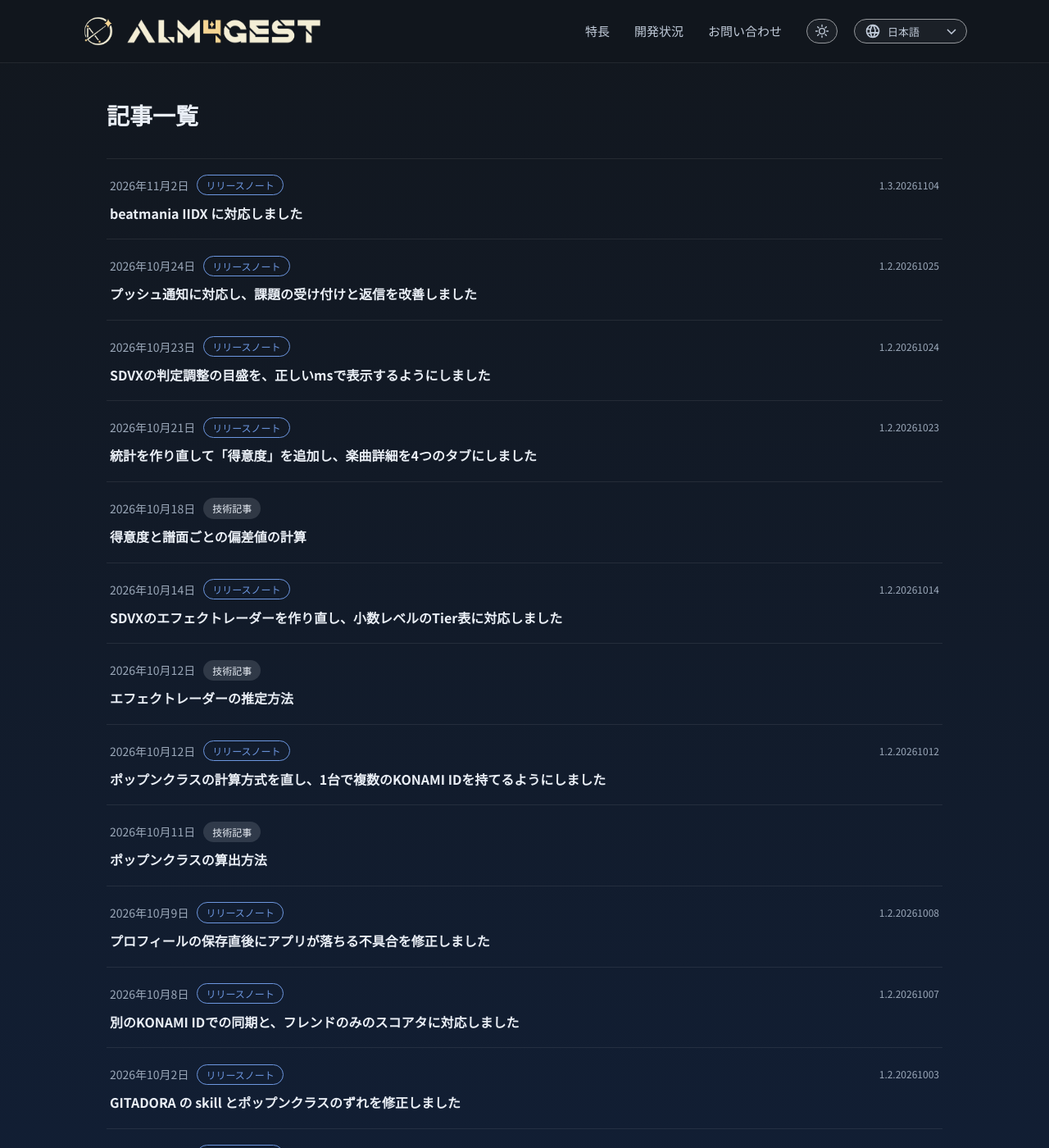
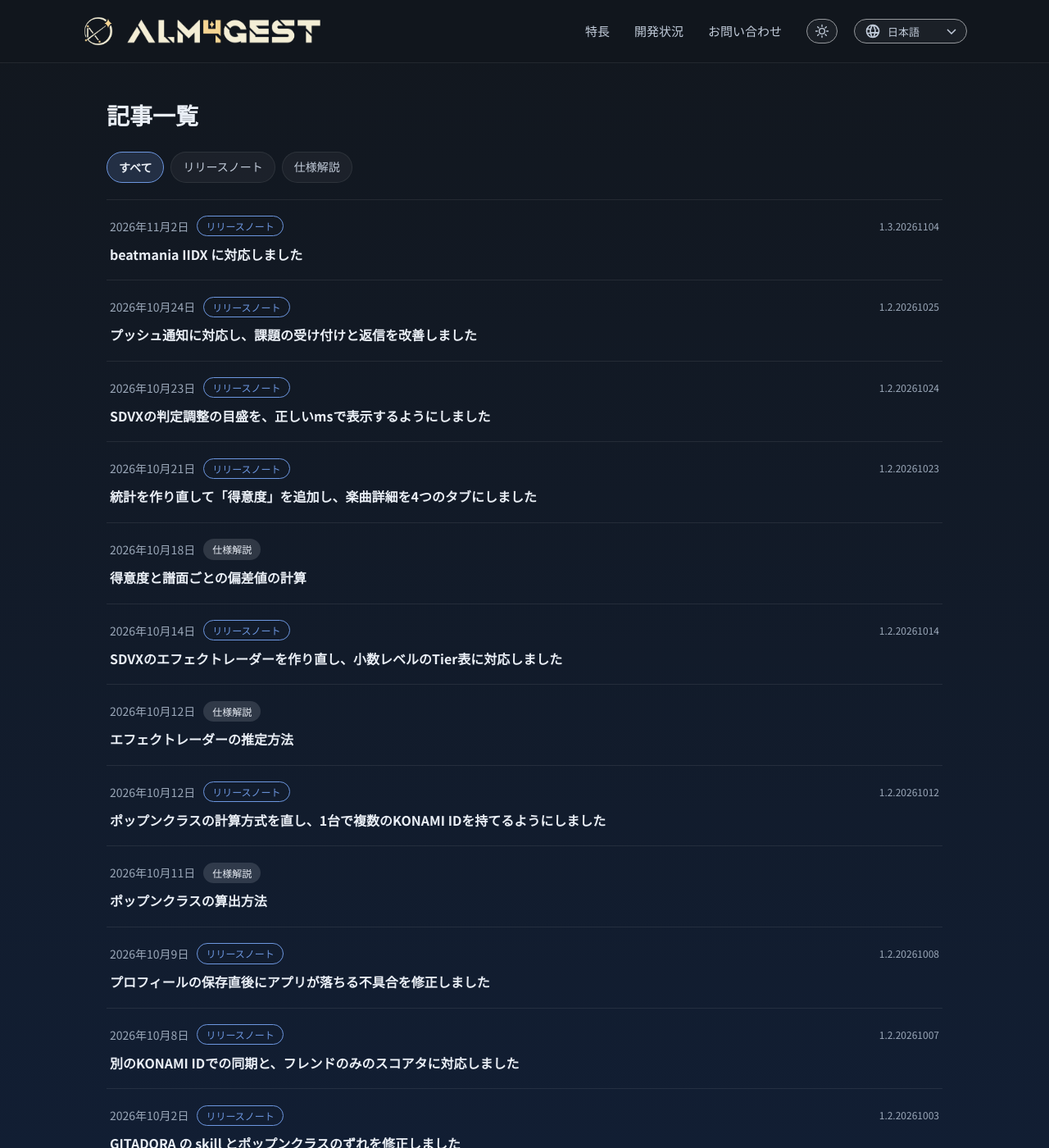
Before and after one commit to ekarunian/alm4gest-site, a Jekyll site: the page built from blog/index.md, in a window 1280 px wide and 1400 px high. Shown: the whole window at 82% size. Built offline with Jekyll 4.4.1, drawn with Linux system fonts in a browser that asks for light colours; some web fonts are replaced.

Commit message:
記事一覧に種類の絞り込みを付け、技術記事の札を仕様解説に改名、スマホでグラフの値ラベルが行名に重なるのを直した
Co-Authored-By: Claude Opus 5.5 <noreply@anthropic.com>
Claude-Session: https://claude.ai/code/session_01QKGbUHK1M547cGEHESTRxr

```diff
--- a/_data/i18n.yml
+++ b/_data/i18n.yml
@@ -45,7 +45,8 @@ ja:
     zoom: "拡大して見る"
     close: "閉じる"
     title: "記事一覧"
-    kinds: { release: "リリースノート", tech: "技術記事" }
+    all: "すべて"
+    kinds: { release: "リリースノート", tech: "仕様解説" }
     date_format: "%Y年%-m月%-d日"
   og_locale: ja_JP
   html_lang: ja
@@ -138,6 +139,7 @@ en:
     zoom: "View larger"
     close: "Close"
     title: "Blog"
+    all: "All"
     kinds: { release: "Release notes", tech: "Tech article" }
     date_format: "%B %-d, %Y"
   og_locale: en_US
@@ -213,6 +215,7 @@ ko:
     zoom: "크게 보기"
     close: "닫기"
     title: "블로그"
+    all: "전체"
     kinds: { release: "릴리스 노트", tech: "기술 글" }
     date_format: "%Y년 %-m월 %-d일"
   og_locale: ko_KR
@@ -288,6 +291,7 @@ zh:
     zoom: "放大檢視"
     close: "關閉"
     title: "部落格"
+    all: "全部"
     kinds: { release: "版本說明", tech: "技術文章" }
     date_format: "%Y年%-m月%-d日"
   og_locale: zh_TW
--- a/_includes/palmdoc-site.css
+++ b/_includes/palmdoc-site.css
@@ -59,3 +59,7 @@
   .pd .dtable td.num { display: flex; justify-content: space-between; gap: 16px; margin-top: 6px; }
   .pd .dtable td.num::before { display: inline; margin: 0; }
 }
+/* 値の比較グラフ: 狭い画面では行名が線の上に来るので、線の上に出す値ラベルの分だけ線を下げて重なりを防ぐ */
+@media (max-width: 600px) {
+  .pd .mth-vr__track:has(.mth-vr__val.is-above) { margin-top: calc(var(--type-aux) * 1.6); }
+}
--- a/_layouts/blog.html
+++ b/_layouts/blog.html
@@ -10,10 +10,38 @@ layout: default
 <article class="doc release">
   <div class="container">
     <h1 class="doc-title">{{ i.blog.title }}</h1>
-    <ul class="release-list">
+    {%- assign kinds = list | map: "kind" | uniq -%}
+    {%- if kinds.size > 1 %}
+    <div class="blog-filter" data-blog-filter>
+      <button type="button" data-kind="" aria-pressed="true">{{ i.blog.all }}</button>
+      {%- for k in kinds %}
+      <button type="button" data-kind="{{ k }}" aria-pressed="false"><span class="release-kind kind-{{ k }}">{{ i.blog.kinds[k] }}</span></button>
+      {%- endfor %}
+    </div>
+    {%- endif %}
+    <ul class="release-list" data-blog-list>
       {%- for r in list %}
       {% include article-row.html r=r i=i lang=page.lang prefix=lang_prefix %}
       {%- endfor %}
     </ul>
   </div>
 </article>
+<script>
+(function () {
+  // 種類で絞り込む。?kind=tech のように URL でも指定できる
+  var bar = document.querySelector('[data-blog-filter]');
+  var list = document.querySelector('[data-blog-list]');
+  if (!bar || !list) return;
+  var btns = Array.prototype.slice.call(bar.querySelectorAll('button'));
+  var set = function (kind) {
+    btns.forEach(function (b) { b.setAttribute('aria-pressed', b.dataset.kind === kind ? 'true' : 'false'); });
+    Array.prototype.forEach.call(list.children, function (li) { li.hidden = !!kind && !li.classList.contains('kind-' + kind); });
+    var u = new URL(location.href);
+    if (kind) { u.searchParams.set('kind', kind); } else { u.searchParams.delete('kind'); }
+    history.replaceState(null, '', u);
+  };
+  btns.forEach(function (b) { b.addEventListener('click', function () { set(b.dataset.kind); }); });
+  var q = new URL(location.href).searchParams.get('kind');
+  if (q && btns.some(function (b) { return b.dataset.kind === q; })) set(q);
+})();
+</script>
--- a/assets/css/style.css
+++ b/assets/css/style.css
@@ -1315,7 +1315,7 @@ html[lang="ko"] .hero-lead {
 .release-toc a { border-radius: 10px; }
 .release-list { list-style: none; margin: 0; padding: 0; }
 .release-list li { border-top: 1px solid var(--hairline); }
-.release-list li:last-child { border-bottom: 1px solid var(--hairline); }
+.release-list { border-bottom: 1px solid var(--hairline); }
 .release-list a { display: flex; flex-direction: column; gap: 8px; padding: 18px 4px; color: var(--text); text-decoration: none; }
 .release-list a:hover .release-name { color: var(--accent); }
 .release-date { color: var(--muted); font-size: 14px; }
@@ -1396,3 +1396,10 @@ budoux-ja, budoux-zh-hant { word-break: keep-all; overflow-wrap: anywhere; }
 
 /* 技術記事（palmdoc の書き出しを影の中に置く）。色と書体を影の中へ渡す */
 .pd-host { --pd-bg: var(--bg-top); --pd-text: var(--text); --pd-heading: var(--heading); --pd-muted: var(--muted); --pd-accent: var(--accent); --pd-hairline: var(--hairline); --pd-line: var(--line-soft); --pd-card: var(--card); --pd-font: var(--font-body); margin-top: 8px; }
+
+/* 記事一覧の絞り込み。押している種類を塗る */
+.blog-filter { display: flex; flex-wrap: wrap; gap: 8px; margin: -8px 0 20px; }
+.blog-filter button { display: inline-flex; align-items: center; min-height: 36px; padding: 4px 14px; border: 1px solid var(--hairline); border-radius: 999px; background: var(--card); color: var(--text); font: inherit; font-size: 14px; cursor: pointer; }
+.blog-filter button .release-kind { padding: 0; border: 0; background: none; font-size: 14px; color: inherit; }
+.blog-filter button[aria-pressed="true"] { border-color: var(--accent); background: color-mix(in srgb, var(--accent) 18%, transparent); color: var(--heading); font-weight: 700; }
+.release-list li[hidden] { display: none; }
```
